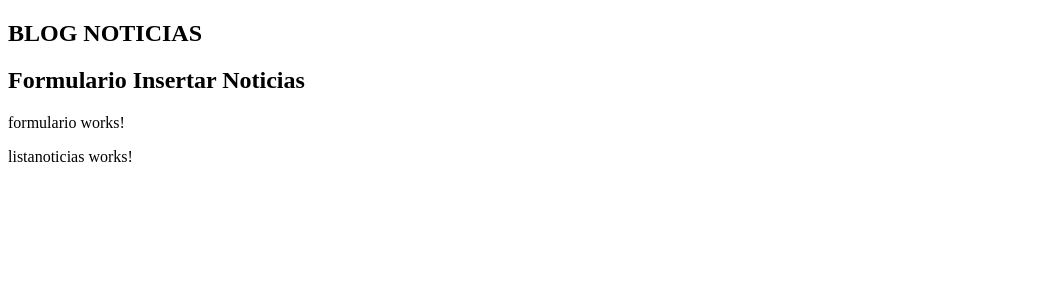
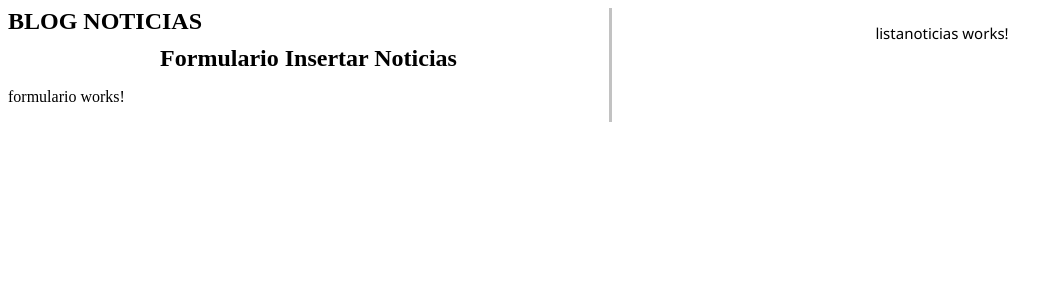
Before and after one commit to Davdonoso/blog, an Angular app: page / in a window 1280 px wide. Shown: the top 300 px of the page, without its empty margins (0-1063 px from the left). Built offline with nearby package versions, Linux system fonts and the light colour scheme.

Commit message:
app.component.css
Damos estilos al formulario y a la lista de noticias

```diff
--- a/src/app/app.component.css
+++ b/src/app/app.component.css
@@ -0,0 +1,43 @@
+*{
+    margin: 0;
+    padding: 0;
+    box-sizing: border-box;
+  }
+  .flex {
+    display: block;
+  }
+
+  .flex section {
+    width: 100%;
+  }
+  .noticias {
+    margin: 0 auto;
+    text-align: center;
+
+  }
+
+  h2 {
+    text-align: center;
+    margin: 10px 0;
+  }
+  .formulario {
+   border-right: none;
+  }
+
+  @media (min-width: 768px) {
+    .flex {
+      display: flex;
+    }
+    .noticias {
+      font-size: 15px;
+      font-family: "Segoe UI", Tahoma, Geneva, Verdana, sans-serif;
+      max-width: 500px;
+      margin: 0 5rem;
+      text-align: center;
+    }
+    .formulario {
+      max-width: 100%;
+      margin: 0 auto;
+      border-right: 3px solid #6666;
+    }
+  }
```
